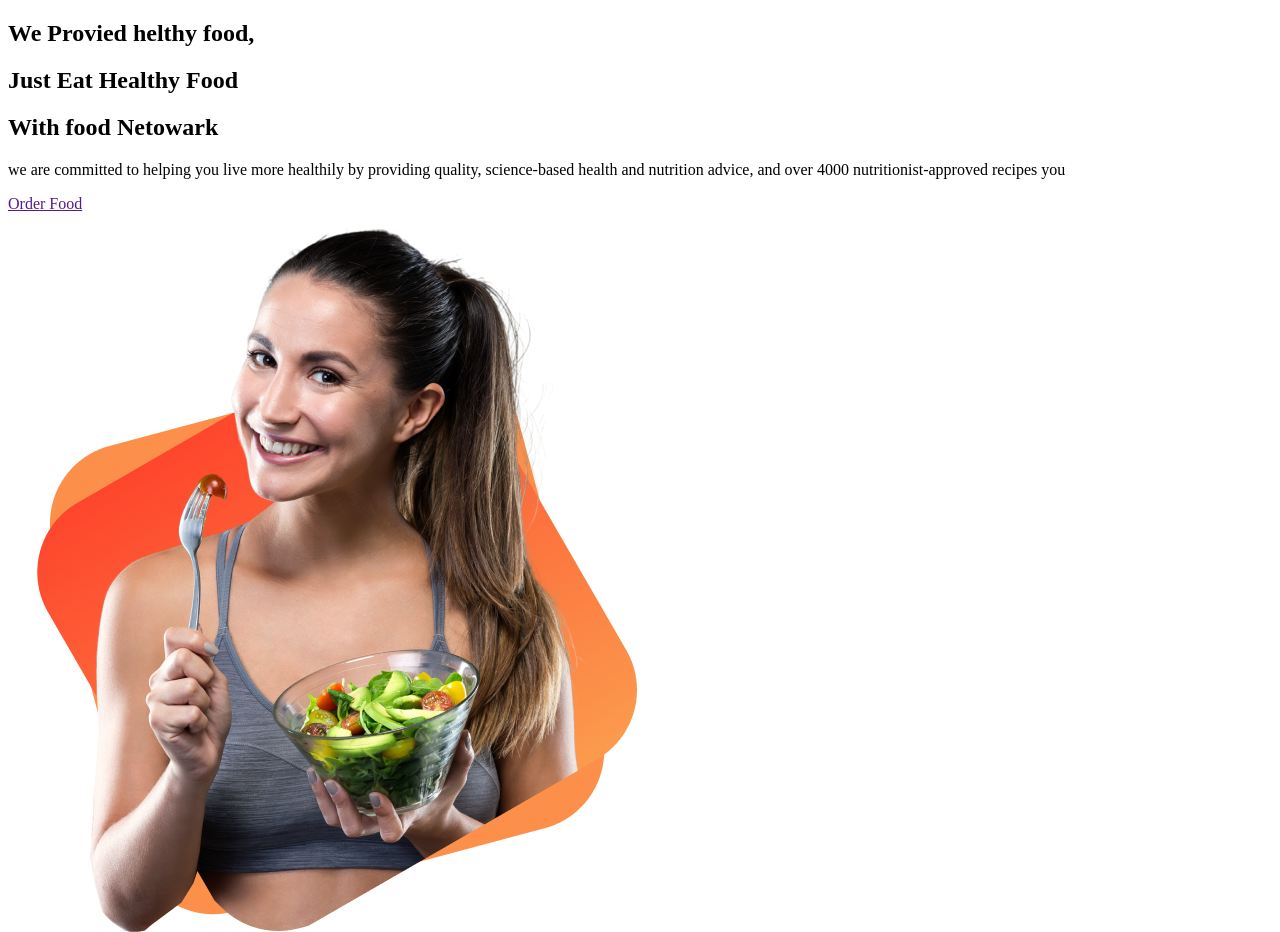
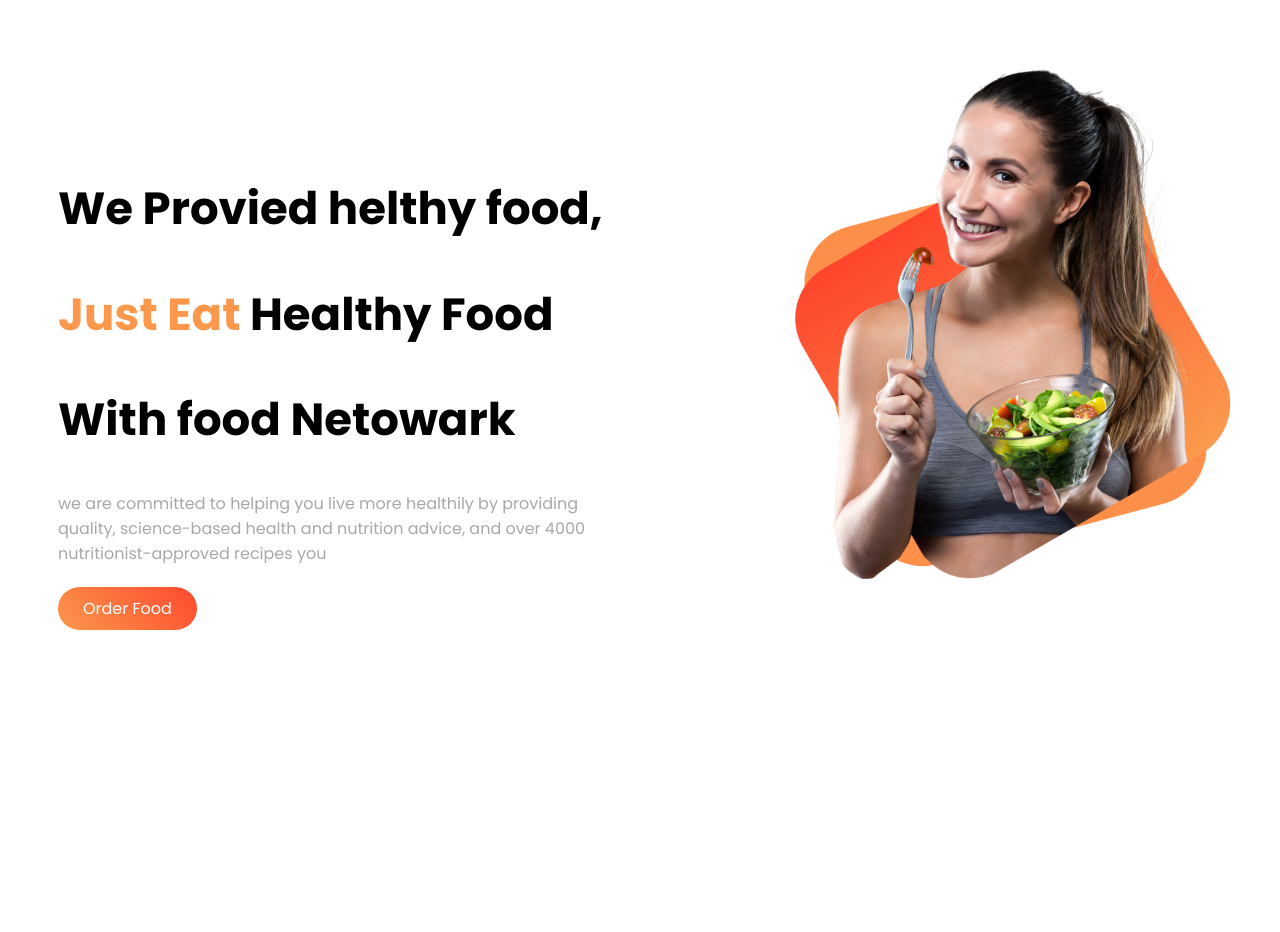
Before and after one commit to matiur04/first-assinment, a plain HTML site: page index.html in a window 1280 px wide. After the commit the page ends 800 px from the top, so only its background shows below. Drawn offline with Linux system fonts and the light colour scheme.

Commit message:
top banner

```diff
--- a/index.html
+++ b/index.html
@@ -4,14 +4,17 @@
     <meta charset="UTF-8">
     <meta http-equiv="X-UA-Compatible" content="IE=edge">
     <meta name="viewport" content="width=device-width, initial-scale=1.0">
+    <link rel="preconnect" href="https://fonts.googleapis.com">
+    <link rel="preconnect" href="https://fonts.gstatic.com" crossorigin>
+    <link href="https://fonts.googleapis.com/css2?family=Poppins:wght@400;700&display=swap" rel="stylesheet">
     <link rel="stylesheet" href="style.css">
     <title>My First Assinment</title>
 </head>
 <body>
     <section class="top_banner_area">
-        <div class="half_width">
+        <div class="half_width text">
             <h1>We Provied helthy food,</h1>
-            <h1> Just Eat Healthy Food  </h1>
+            <h1> <span>Just Eat</span> Healthy Food  </h1>
             <h1>With food Netowark</h1>
             <p> we are committed to helping you live more healthily by providing quality, science-based health and nutrition advice, and over 4000 nutritionist-approved recipes you</p>
             <a href="">Order Food</a>
--- a/style.css
+++ b/style.css
@@ -0,0 +1,46 @@
+body{
+  font-family: 'Poppins', sans-serif;;
+}
+h1{
+    font-size: 45px;
+}
+h1 span{
+    color:#FB984C;
+}
+h2{
+    font-size:35px;
+}
+p{
+    color: #A8A8A8;
+}
+a{
+    text-decoration: none;
+    margin-top: 30px;
+}
+
+section{
+    height: 490px;
+}
+.half_width{
+    width:50%;
+    box-sizing: border-box;
+    float: left;
+    padding:50px 20px 0 50px;
+}
+.half_width img{
+    width: 85%;
+    float: right;
+}
+.text{
+    padding-top: 130px;
+}
+.half_width a{
+    padding: 10px 25px;
+    background-image: linear-gradient(45deg, #FB984C, #FE492E);
+    border-radius: 30px;
+    color:#fff;
+    margin-top: 30px;
+}
+.half_width p{
+    margin-bottom: 30px;
+}
```
